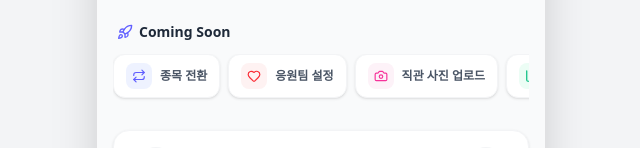
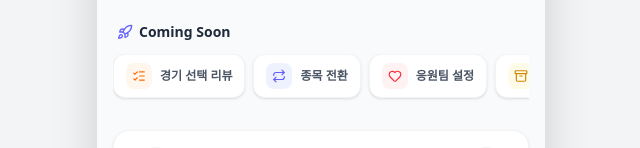
Before and after one commit to tldtyd508/hisporty, a Next.js app: page / in a window 1280 px wide. Shown: the part 394-542 px from the top of the page, without its empty margins (319-959 px from the left). Built offline with nearby package versions, Linux system fonts and the light colour scheme; no server answers; the database is empty.

Commit message:
docs: add multi-game select, 대첩 archive, game request, 해축 to roadmap

```diff
--- a/app/components/ComingSoon.tsx
+++ b/app/components/ComingSoon.tsx
@@ -1,10 +1,13 @@
 "use client";
 
-import { Rocket, Camera, BarChart3, Trophy, Share2, MessageSquare, Repeat, Heart } from 'lucide-react';
+import { Rocket, Camera, BarChart3, Trophy, Share2, MessageSquare, Repeat, Heart, ListChecks, Archive, Send } from 'lucide-react';
 
 const COMING_SOON_ITEMS = [
+    { icon: ListChecks, label: '경기 선택 리뷰', color: 'text-orange-500 bg-orange-50' },
     { icon: Repeat, label: '종목 전환', color: 'text-indigo-500 bg-indigo-50' },
     { icon: Heart, label: '응원팀 설정', color: 'text-red-500 bg-red-50' },
+    { icon: Archive, label: '명경기 아카이브', color: 'text-yellow-600 bg-yellow-50' },
+    { icon: Send, label: '경기 추가 요청', color: 'text-teal-500 bg-teal-50' },
     { icon: Camera, label: '직관 사진 업로드', color: 'text-pink-500 bg-pink-50' },
     { icon: BarChart3, label: '구장별 승률 통계', color: 'text-emerald-500 bg-emerald-50' },
     { icon: Trophy, label: '유저 랭킹', color: 'text-amber-500 bg-amber-50' },
```
Also changed, not shown: 1 other file (tests, documents, lock files or other folders).
